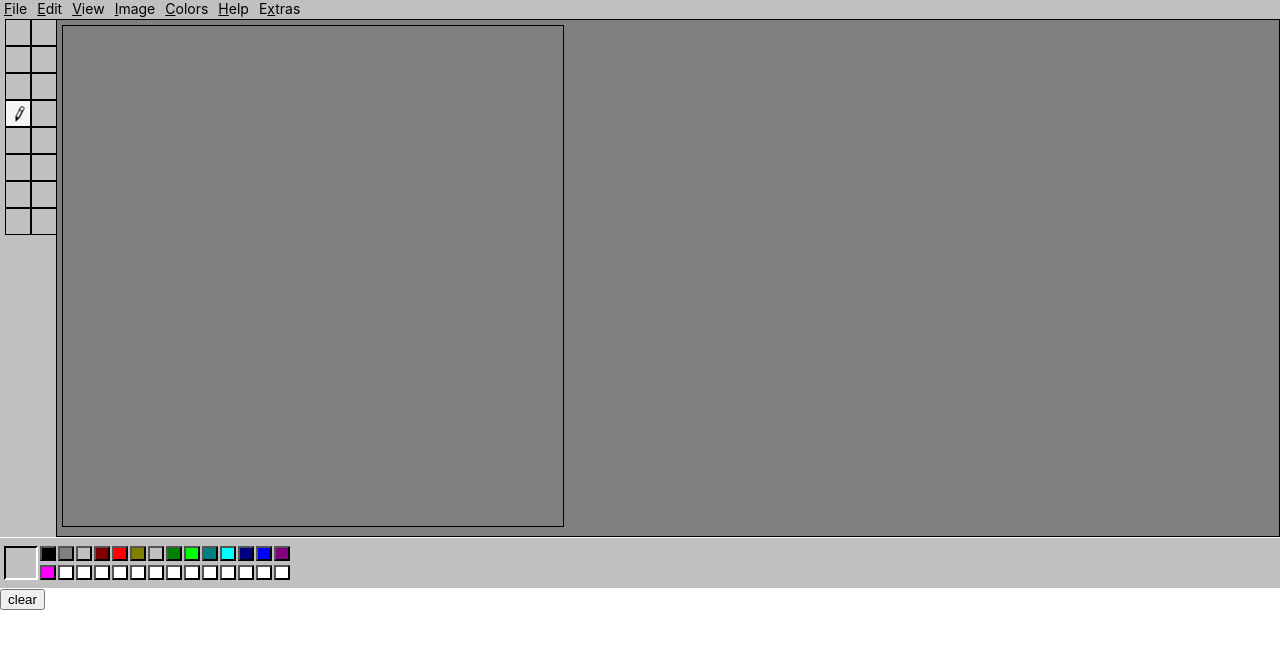
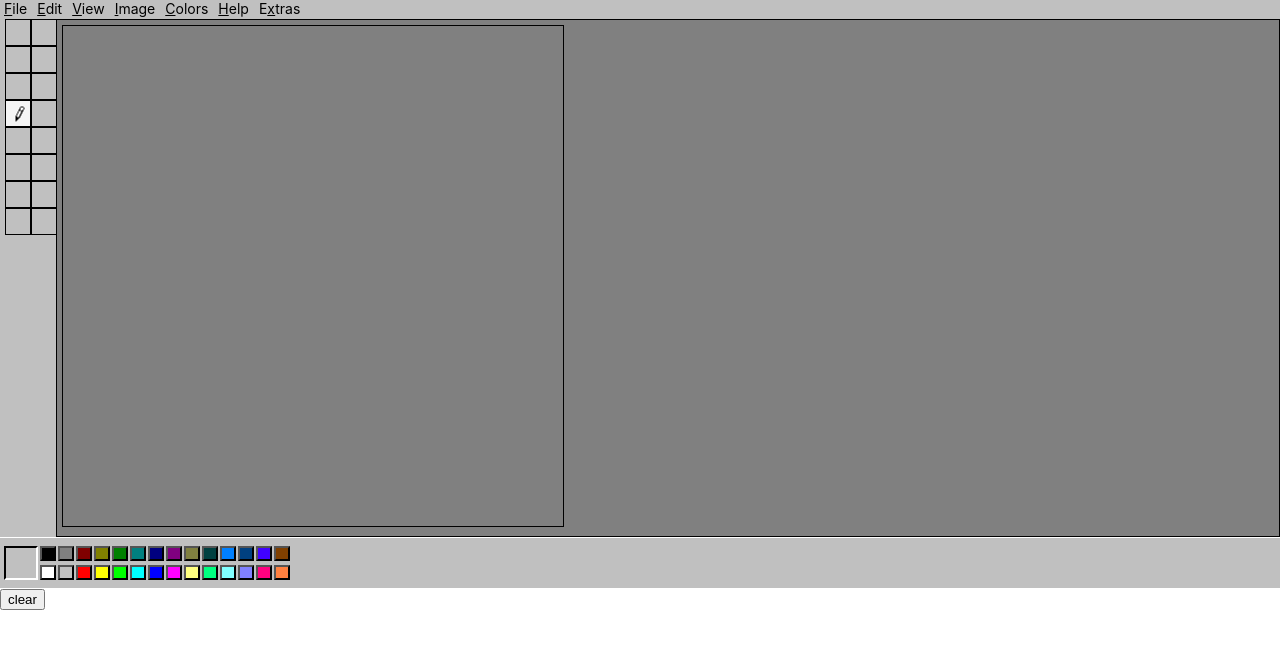
Before and after one commit to loncardom/paint, a React (Create React App) app in the folder frontend/: page / in a window 1280 px wide. Shown: the top 648 px of the page. Built offline with nearby package versions, Linux system fonts and the light colour scheme; no server answers.

Commit message:
allow x and y dimensions to be diff, update colors

```diff
--- a/frontend/src/App.js
+++ b/frontend/src/App.js
@@ -49,13 +49,13 @@ function Paint({socket}) {
       if(e.x === -1 && e.y === -1){
         // server sets dimensions
         setDim(e.dim);
-        document.getElementById("canvas").width = dim;
-        document.getElementById("canvas").height = dim;
+        document.getElementById("canvas").width = dim.x;
+        document.getElementById("canvas").height = dim.y;
 
         // fill colour with default colour
         for(let i = 0; i < e.color.length; i++){
           context.fillStyle =  getRGB(e.color.charAt(i));
-          context.fillRect(i / dim, i % dim, 1, 1);
+          context.fillRect(i / dim.x, i % dim.y, 1, 1);
         }
 
         // remove loading sign
@@ -187,7 +187,7 @@ function Paint({socket}) {
   }
 
   const [isLoading, setIsLoading] = useState(false);
-  const [dim, setDim] = useState(() => 500);
+  const [dim, setDim] = useState(() => ({x:500, y:500}));
   const [color, setColor] = useState("A");
 
   return (
@@ -228,8 +228,8 @@ function Paint({socket}) {
             {isLoading && <h2> LOADING CANVAS... PLEASE WAIT</h2>}
             <canvas
               id="canvas"
-              width="500"
-              height="500"
+              width={dim.x}
+              height={dim.y}
               onClick={onClickCanvas}
               onMouseDown={onMouseDownCanvas}
               onMouseUp={onMouseUpCanvas}
@@ -244,34 +244,34 @@ function Paint({socket}) {
 
             </div>
           </div>
-          <button className="color" onClick={()=>setColor("A")} style={{backgroundColor: "rgb(0,0,0)"}}/>
-          <button className="color" onClick={()=>setColor("B")} style={{backgroundColor: "rgb(128,128,128)"}}/>
-          <button className="color" onClick={()=>setColor("C")} style={{backgroundColor: "rgb(192,192,192)"}}/>
-          <button className="color" onClick={()=>setColor("D")} style={{backgroundColor: "rgb(128,0,0)"}}/>
-          <button className="color" onClick={()=>setColor("E")} style={{backgroundColor: "rgb(255, 0, 0)"}}/>
-          <button className="color" onClick={()=>setColor("F")} style={{backgroundColor: "rgb(128, 128, 0)"}}/>
-          <button className="color" onClick={()=>setColor("G")} style={{backgroundColor: "rgb(192,192,192)"}}/>
-          <button className="color" onClick={()=>setColor("H")} style={{backgroundColor: "rgb(0, 128, 0)"}}/>
-          <button className="color" onClick={()=>setColor("I")} style={{backgroundColor: "rgb(0, 255, 0)"}}/>
-          <button className="color" onClick={()=>setColor("J")} style={{backgroundColor: "rgb(0, 128, 128)"}}/>
-          <button className="color" onClick={()=>setColor("K")} style={{backgroundColor: "rgb(0, 255, 255)"}}/>
-          <button className="color" onClick={()=>setColor("L")} style={{backgroundColor: "rgb(0, 0, 128)"}}/>
-          <button className="color" onClick={()=>setColor("M")} style={{backgroundColor: "rgb(0, 0, 255)"}}/>
-          <button className="color" onClick={()=>setColor("N")} style={{backgroundColor: "rgb(128, 0, 128)"}}/>
-          <button className="color" onClick={()=>setColor("O")} style={{backgroundColor: "rgb(255, 0, 255"}}/>
-          <button className="color" onClick={()=>setColor("P")} style={{backgroundColor: "rgb(255, 255, 255)"}}/>
-          <button className="color" onClick={()=>setColor("P")} style={{backgroundColor: "rgb(255, 255, 255)"}}/>
-          <button className="color" onClick={()=>setColor("P")} style={{backgroundColor: "rgb(255, 255, 255)"}}/>
-          <button className="color" onClick={()=>setColor("P")} style={{backgroundColor: "rgb(255, 255, 255)"}}/>
-          <button className="color" onClick={()=>setColor("P")} style={{backgroundColor: "rgb(255, 255, 255)"}}/>
-          <button className="color" onClick={()=>setColor("P")} style={{backgroundColor: "rgb(255, 255, 255)"}}/>
-          <button className="color" onClick={()=>setColor("P")} style={{backgroundColor: "rgb(255, 255, 255)"}}/>
-          <button className="color" onClick={()=>setColor("P")} style={{backgroundColor: "rgb(255, 255, 255)"}}/>
-          <button className="color" onClick={()=>setColor("P")} style={{backgroundColor: "rgb(255, 255, 255)"}}/>
-          <button className="color" onClick={()=>setColor("P")} style={{backgroundColor: "rgb(255, 255, 255)"}}/>
-          <button className="color" onClick={()=>setColor("P")} style={{backgroundColor: "rgb(255, 255, 255)"}}/>
-          <button className="color" onClick={()=>setColor("P")} style={{backgroundColor: "rgb(255, 255, 255)"}}/>
-          <button className="color" onClick={()=>setColor("P")} style={{backgroundColor: "rgb(255, 255, 255)"}}/>
+          <button className="color" onClick={()=>setColor("A")} style={{backgroundColor: getRGB("A")}}/>
+          <button className="color" onClick={()=>setColor("B")} style={{backgroundColor: getRGB("B")}}/>
+          <button className="color" onClick={()=>setColor("C")} style={{backgroundColor: getRGB("C")}}/>
+          <button className="color" onClick={()=>setColor("D")} style={{backgroundColor: getRGB("D")}}/>
+          <button className="color" onClick={()=>setColor("E")} style={{backgroundColor: getRGB("E")}}/>
+          <button className="color" onClick={()=>setColor("F")} style={{backgroundColor: getRGB("F")}}/>
+          <button className="color" onClick={()=>setColor("G")} style={{backgroundColor: getRGB("G")}}/>
+          <button className="color" onClick={()=>setColor("H")} style={{backgroundColor: getRGB("H")}}/>
+          <button className="color" onClick={()=>setColor("I")} style={{backgroundColor: getRGB("I")}}/>
+          <button className="color" onClick={()=>setColor("J")} style={{backgroundColor: getRGB("J")}}/>
+          <button className="color" onClick={()=>setColor("K")} style={{backgroundColor: getRGB("K")}}/>
+          <button className="color" onClick={()=>setColor("L")} style={{backgroundColor: getRGB("L")}}/>
+          <button className="color" onClick={()=>setColor("M")} style={{backgroundColor: getRGB("M")}}/>
+          <button className="color" onClick={()=>setColor("N")} style={{backgroundColor: getRGB("N")}}/>
+          <button className="color" onClick={()=>setColor("O")} style={{backgroundColor: getRGB("O")}}/>
+          <button className="color" onClick={()=>setColor("P")} style={{backgroundColor: getRGB("P")}}/>
+          <button className="color" onClick={()=>setColor("Q")} style={{backgroundColor: getRGB("Q")}}/>
+          <button className="color" onClick={()=>setColor("R")} style={{backgroundColor: getRGB("R")}}/>
+          <button className="color" onClick={()=>setColor("S")} style={{backgroundColor: getRGB("S")}}/>
+          <button className="color" onClick={()=>setColor("T")} style={{backgroundColor: getRGB("T")}}/>
+          <button className="color" onClick={()=>setColor("U")} style={{backgroundColor: getRGB("U")}}/>
+          <button className="color" onClick={()=>setColor("V")} style={{backgroundColor: getRGB("V")}}/>
+          <button className="color" onClick={()=>setColor("W")} style={{backgroundColor: getRGB("W")}}/>
+          <button className="color" onClick={()=>setColor("X")} style={{backgroundColor: getRGB("X")}}/>
+          <button className="color" onClick={()=>setColor("Y")} style={{backgroundColor: getRGB("Y")}}/>
+          <button className="color" onClick={()=>setColor("2")} style={{backgroundColor: getRGB("2")}}/>
+          <button className="color" onClick={()=>setColor("Z")} style={{backgroundColor: getRGB("Z")}}/>
+          <button className="color" onClick={()=>setColor("1")} style={{backgroundColor: getRGB("1")}}/>
         </div>
         <form id="clearButton">
           <input type="submit" name="clear" value="clear"/>
@@ -285,37 +285,62 @@ function getRGB(c) {
   switch (c) {
   default:
   case "A":
-    return "rgb(0, 0, 0)";   //black
+    return "#000000";
   case "B":
-    return "rgb(128, 128, 128)"; //gray
+    return "#808080";
   case "C":
-    return "rgb(192, 192, 192)"; //silver
+    return "#800000";
   case "D":
-    return "rgb(128, 0, 0)";  //maroon
+    return "#808000";
   case "E":
-    return "rgb(255, 0, 0)";  //red
+    return "#008000";
   case "F":
-    return "rgb(128, 128, 0)";  //olive
+    return "#008080";
   case "G":
-    return "rgb(255, 255, 0)";  //yellow
+    return "#000080";
   case "H":
-    return "rgb(0, 128, 0)";  //green
+    return "#800080";
   case "I":
-    return "rgb(0, 255, 0)";  //lime
+    return "#808040";
   case "J":
-    return "rgb(0, 128, 128)";  //teal
+    return "#004040";
   case "K":
-    return "rgb(0, 255, 255)";  //aqua
+    return "#0080FF";
   case "L":
-    return "rgb(0, 0, 128)";  //navy
+    return "#004080";
   case "M":
-    return "rgb(0, 0, 255)";  //blue
+    return "#4001FF";
   case "N":
-    return "rgb(128, 0, 128)";  //purple
+    return "#804000";
+  // row 2
   case "O":
-    return "rgb(255, 0, 255)";  //fuchsia
+    return "#FFFFFF";
   case "P":
-    return "rgb(255, 255, 255)"; //white
+    return "#C0C0C0";
+  case "Q":
+    return "#FF0000";
+  case "R":
+    return "#FFFF04";
+  case "S":
+    return "#00FF00";
+  case "T":
+    return "#00FFFF";
+  case "U":
+    return "#0000FF";
+  case "V":
+    return "#FF00FF";
+  case "W":
+    return "#FFFF80";
+  case "X":
+    return "#00FF80";
+  case "Y":
+    return "#80FFFF";
+  case "Z":
+    return "#FF0080";
+  case "1":
+    return "#FF8040";
+  case "2":
+    return "#8080FF";
   }
 }
 
```
Also changed, not shown: 1 other file (tests, documents, lock files or other folders).
